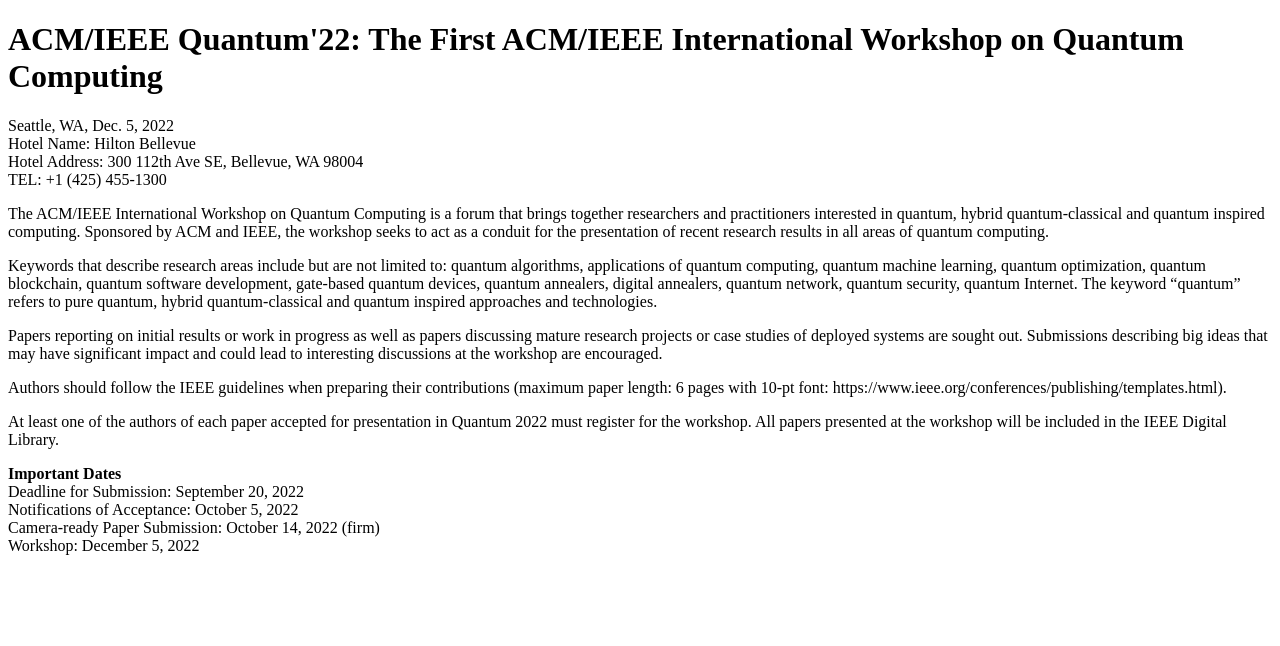
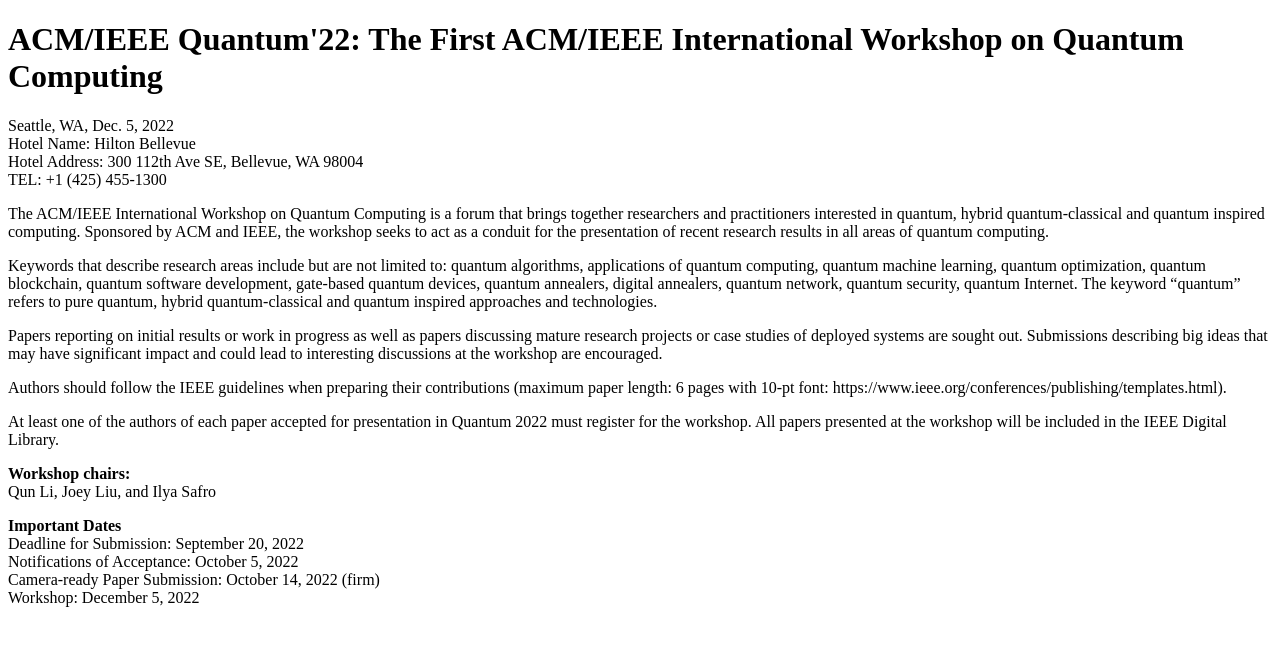
Before and after one commit to QuantumWorkshop/2022, a plain HTML site: page index.html in a window 1280 px wide. Drawn offline with Linux system fonts and the light colour scheme.

Commit message:
Update index.html

```diff
--- a/index.html
+++ b/index.html
@@ -28,6 +28,10 @@
     <p>At least one of the authors of each paper accepted for presentation in Quantum 2022 must register for the workshop. All papers presented at the workshop will be included in the IEEE Digital Library.
     </p>
 
+<p><b>Workshop chairs:</b> <br>
+Qun Li, Joey Liu, and Ilya Safro </p>
+
+
     <b>Important Dates</b> <br>
     Deadline for Submission: September 20, 2022<br>
     Notifications of Acceptance: October 5, 2022 <br>
```
